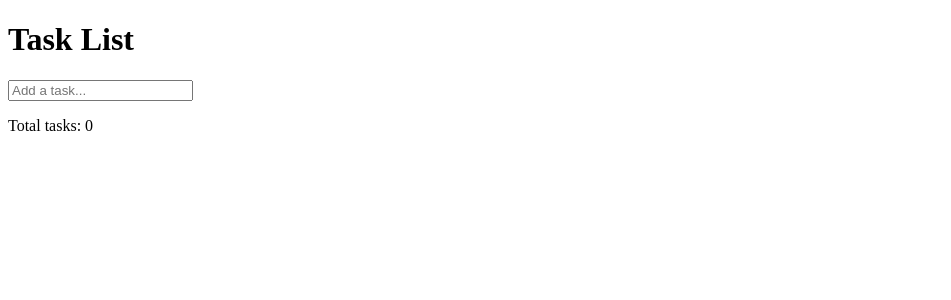
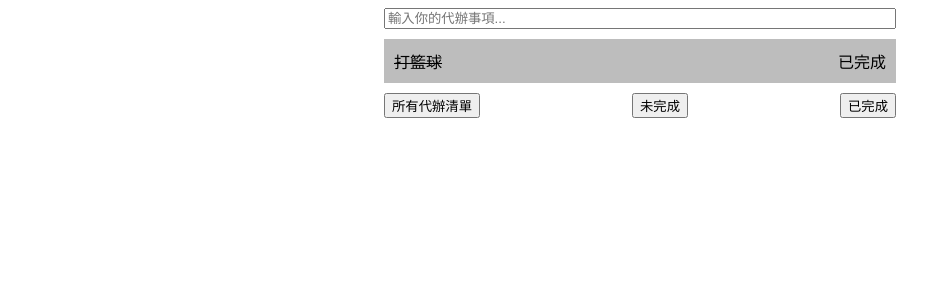
Before and after one commit to Erica-9/Vue--to-do-list, a Vue app: page / in a window 1280 px wide. Shown: the top 300 px of the page, without its empty margins (0-951 px from the left). Built offline with nearby package versions, Linux system fonts and the light colour scheme.

Commit message:
功能除了刪除完成

```diff
--- a/src/App.vue
+++ b/src/App.vue
@@ -1,30 +1,15 @@
 <template>
-	<div>
-		<h1>Task List</h1>
-		<input v-model="newTask" @keyup.enter="addTask" placeholder="Add a task..." />
-		<ul>
-			<li v-for="task in tasks">{{ task }}</li>
-		</ul>
-		<p>Total tasks: {{ tasksCount }}</p>
+	<div class="ListLayout">
+		<div class="List">
+			<PutList />
+			<List />
+		</div>
 	</div>
 </template>
 <script>
-import { computed, ref } from "vue";
-import { useStore } from "vuex";
+import List from "./components/List/List.vue";
+import PutList from "./components/PutList/PutList.vue";
 export default {
-	setup() {
-		const store = useStore();
-		const newTask = ref("");
-		const addTask = () => {
-			store.dispatch("addTask", newTask.value);
-			newTask.value = "";
-		};
-		return {
-			newTask,
-			addTask,
-			tasks: computed(() => store.state.tasks),
-			tasksCount: computed(() => store.getters.tasksCount),
-		};
-	},
+	components: { PutList, List },
 };
 </script>
--- a/src/assets/main.css
+++ b/src/assets/main.css
@@ -1,3 +1,57 @@
+.ListLayout{
+    display: flex;
+    flex-direction: column;
+    align-items: center;
+}
+.ListLayout .List{
+    width: 40vw;
+    display: flex;
+    flex-direction: column;
+}
+.ListButton{
+    width: 100%;
+    display: flex;
+    justify-content: space-between;
+}
+.ListInput{
+    width: 98.5%;
+}
+ul{
+    width: 100%;
+    padding: 10px 0;
+    margin: 0;
+}
+ul li{
+   padding: 0 10px;
+    display: flex;
+    align-items: center;
+    justify-content: space-between;
+}
+li div{
+    margin: 10px 0;
+    display: flex;
+}
+li input{
+    zoom: 130%;
+    margin: 1px 10px 0 5px;
+}
+li p{
+    margin: 0;
+}
+.CheckAnsLayout{
+    background-color: rgb(189, 189, 189);
+    list-style: circle;
+}
+.CheckAns{
+    display: none
+}
+.DeleteList{
+    padding: 0 0 0 10px;
+    color: red;
+    font-size: 40px;
+    background-color: rgba(255, 222, 173, 0);
+    border: 0px;
+}
 .done {
     text-decoration: line-through;
-  }
+}
--- /dev/null
+++ b/src/components/List/List.vue
@@ -0,0 +1,46 @@
+<template>
+    <ul>
+        <li v-for="task in tasks " :class="{ CheckAnsLayout: task.done }" style="list-style-type:none" :key="task.id">
+            <div>
+                <input type="checkbox" v-model="task.done" :class="{ CheckAns: task.done }">
+                <p :class="{ done: task.done }">{{ task.task }}</p>
+            </div>
+            <div :class="{ CheckAns: !task.done }">已完成</div>
+            <button :class="{ CheckAns: task.done }" class="DeleteList">×</button>
+
+        </li>
+    </ul>
+    <div class="ListButton">
+        <button @click="ChangeCheck('all')">所有代辦清單</button>
+        <button @click="ChangeCheck('NoCheck')">未完成</button>
+        <button @click="ChangeCheck('Check')">已完成</button>
+    </div>
+</template>
+
+<script>
+import { computed, ref } from "vue";
+import { useStore } from "vuex";
+export default {
+    setup() {
+        const store = useStore();
+        const Check = ref("all")
+        console.log(store);
+        const tasks = computed(() => {
+            return Check.value == "NoCheck"
+                ? store.state.tasks.filter(i => !i.done)
+                : Check.value == "Check"
+                    ? store.state.tasks.filter(i => i.done)
+                    : store.state.tasks
+        })
+        function ChangeCheck(Change) {
+            Check.value = Change
+            console.log(tasks)
+        }
+        console.log(tasks)
+        return {
+            tasks,
+            ChangeCheck
+        };
+    }
+};
+</script>
--- /dev/null
+++ b/src/components/PutList/PutList.vue
@@ -0,0 +1,26 @@
+<template>
+    <div>
+        <input v-model="newTask" @keyup.enter="addTask" placeholder="輸入你的代辦事項..." class="ListInput" />
+    </div>
+</template>
+<script>
+import { computed, ref } from "vue";
+import { useStore } from "vuex";
+export default {
+    setup() {
+        const store = useStore();
+        const newTask = ref("");
+        const addTask = () => {
+            const list = { id: store.getters.tasksCount + 1, task: newTask.value, done: false };
+            store.dispatch("addTask", list);
+            newTask.value = "";
+
+        };
+        return {
+            newTask,
+            addTask,
+            tasks: computed(() => store.state.tasks),
+        };
+    }
+};
+</script>
--- a/src/main.js
+++ b/src/main.js
@@ -1,6 +1,6 @@
 import "./assets/main.css";
 import { createApp } from "vue";
-import { store } from "./store.js";
+import { store } from "./store/store.js";
 import App from "./App.vue";
 const app = createApp(App);
 app.use(store);
--- a/src/store.js
+++ /dev/null
@@ -1,23 +0,0 @@
-import { createStore } from "vuex";
-export const store = createStore({
-	state() {
-		return {
-			tasks: [],
-		};
-	},
-	getters: {
-		tasksCount: (state) => {
-			return state.tasks.length;
-		},
-	},
-	mutations: {
-		addTask(state, task) {
-			state.tasks.push(task);
-		},
-	},
-	actions: {
-		addTask(context, task) {
-			context.commit("addTask", task);
-		},
-	},
-});
--- /dev/null
+++ b/src/store/store.js
@@ -0,0 +1,26 @@
+import { createStore } from "vuex";
+export const store = createStore({
+	state() {
+		return {
+			tasks: [{ id: 1, task: "打籃球", done: true }],
+		};
+	},
+	getters: {
+		tasksCount: (state) => {
+			return state.tasks.length;
+		},
+	},
+	mutations: {
+		addTask(state, List) {
+			state.tasks.push(List);
+		},
+		ChangeDone(state, id) {
+			state.tasks.id.done = !state.tasks.id.done;
+		},
+	},
+	actions: {
+		addTask(context, List) {
+			context.commit("addTask", List);
+		},
+	},
+});
```
Also changed, not shown: src/assets/base.css (added).
